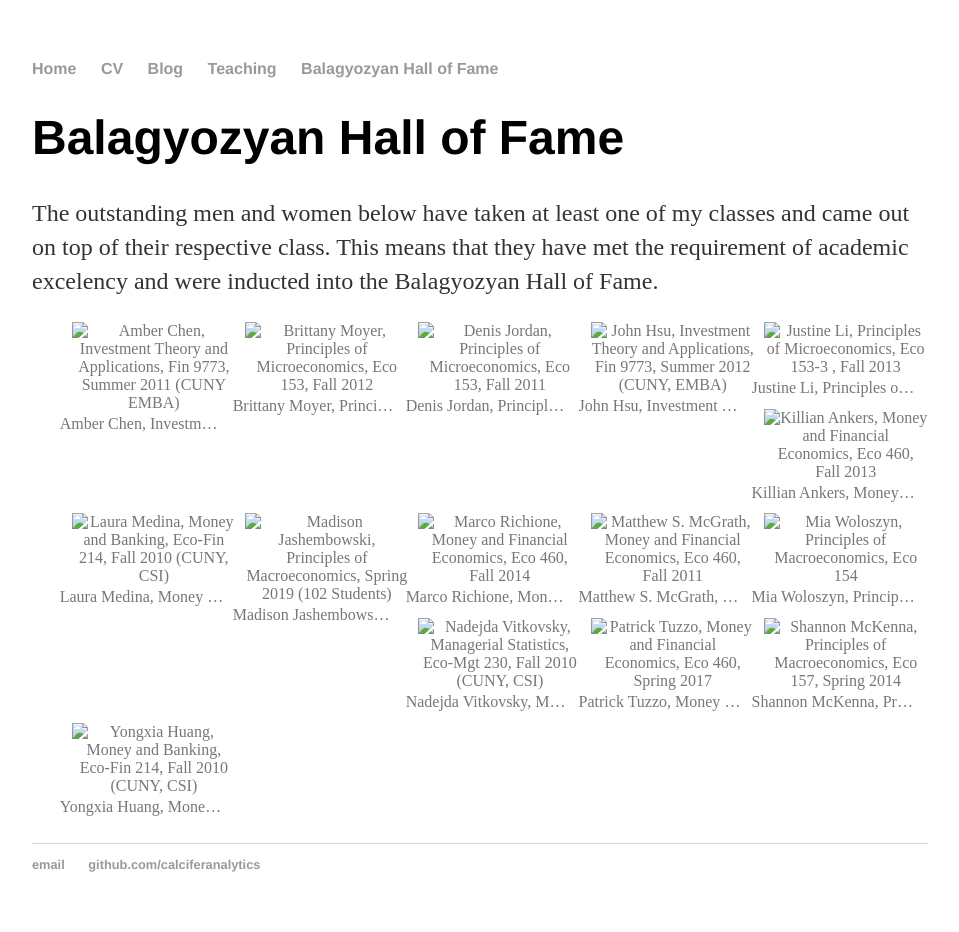
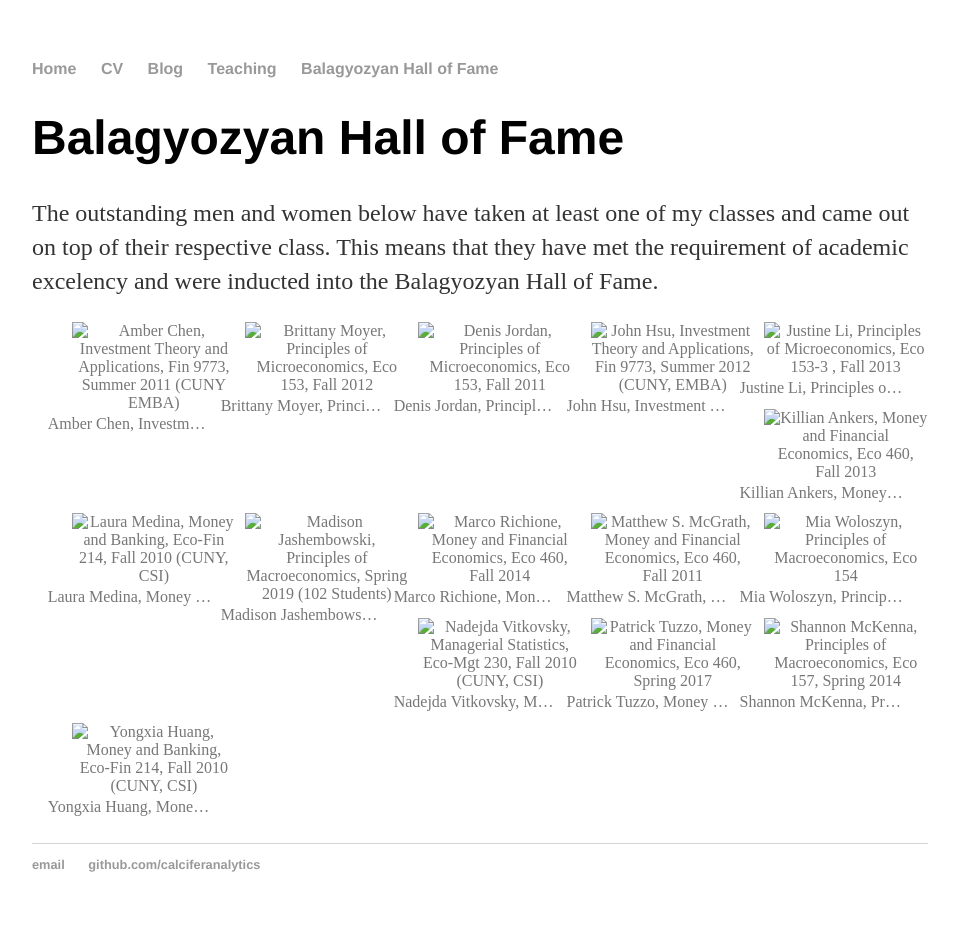
Before and after one commit to calciferanalytics/calciferanalytics.github.io, a Jekyll site: the page built from halloffame/index.html, in a window 1280 px wide. Shown: the whole page, without its empty margins (160-1119 px from the left). Built offline with Jekyll 4.4.1, drawn with Linux system fonts in a browser that asks for light colours.

Commit message:
Update default.html

```diff
--- a/_layouts/default.html
+++ b/_layouts/default.html
@@ -10,7 +10,7 @@
       					}
       				span {
         				position: relative;
-        				left: -12px;
+        				left: -24px;
       					}
     			</style>
 		</head>
```
